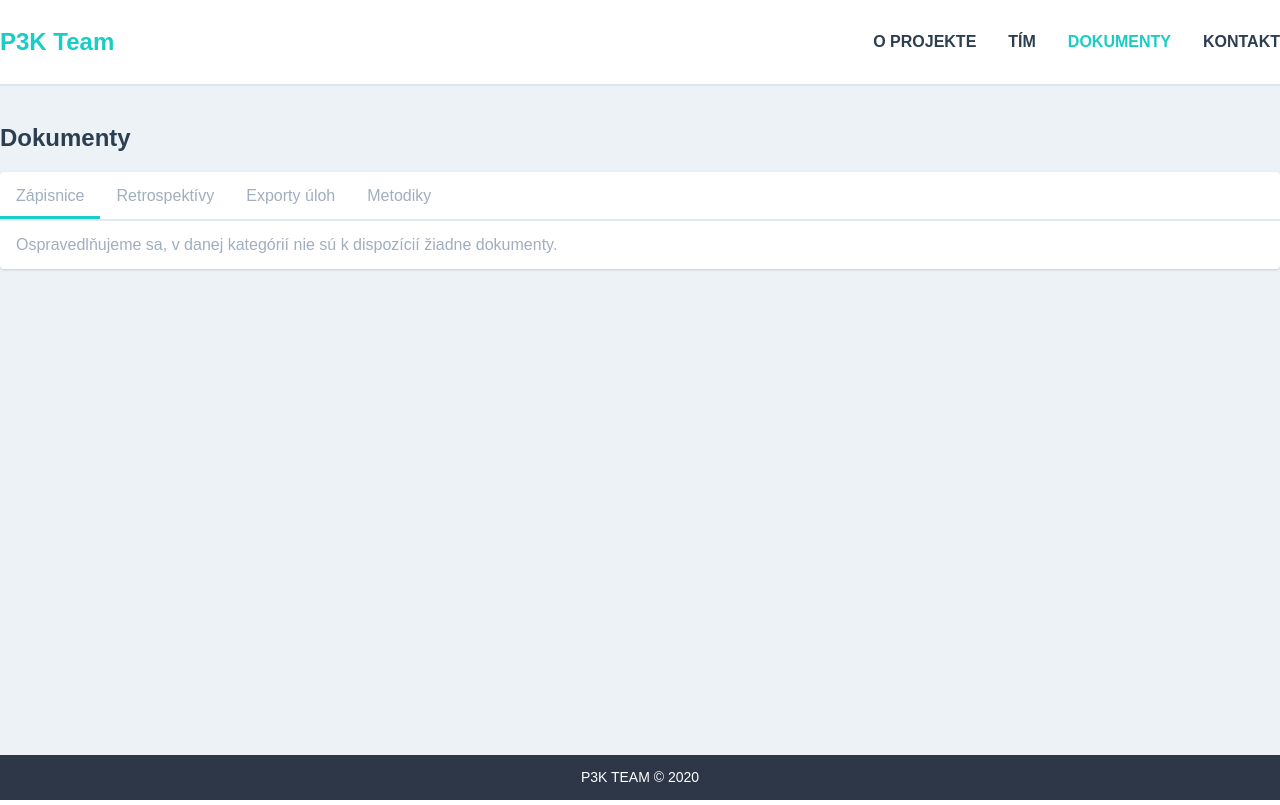
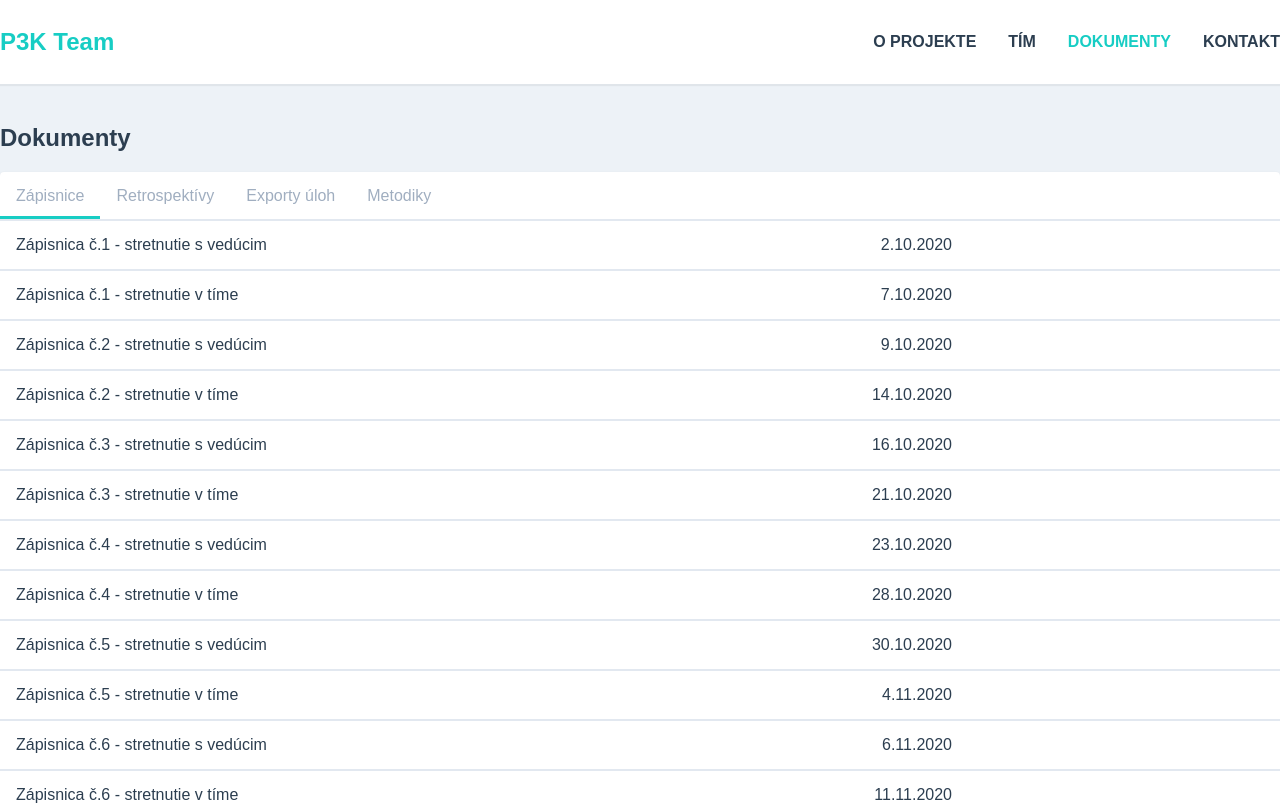
Before and after one commit to P3K-TEAM/prezentacny-web-timu, a Vue app: page /documents in a window 1280 px wide. Shown: the top 805 px of the page. Built offline with nearby package versions, Linux system fonts and the light colour scheme.

Commit message:
PW-29 Update documents - add zápisnice

```diff
--- a/src/views/Documents.vue
+++ b/src/views/Documents.vue
@@ -49,7 +49,86 @@ export default {
 		return {
 			selectedTab: '',
 			documents: {
-				'Zápisnice': [],
+				'Zápisnice': [
+					{
+						name: 'Zápisnica č.1 - stretnutie s vedúcim',
+						date: '2.10.2020',
+						link:
+							'/download/zapisnice/zapisnica1.pdf'
+					},
+					{
+						name: 'Zápisnica č.1 - stretnutie v tíme',
+						date: '7.10.2020',
+						link:
+							'/download/zapisnice/zapisnica1_1.pdf'
+					},
+					{
+						name: 'Zápisnica č.2 - stretnutie s vedúcim',
+						date: '9.10.2020',
+						link:
+							'/download/zapisnice/zapisnica2.pdf'
+					},
+					{
+						name: 'Zápisnica č.2 - stretnutie v tíme',
+						date: '14.10.2020',
+						link:
+							'/download/zapisnice/zapisnica2_2.pdf'
+					},
+					{
+						name: 'Zápisnica č.3 - stretnutie s vedúcim',
+						date: '16.10.2020',
+						link:
+							'/download/zapisnice/zapisnica3.pdf'
+					},
+					{
+						name: 'Zápisnica č.3 - stretnutie v tíme',
+						date: '21.10.2020',
+						link:
+							'/download/zapisnice/zapisnica3_3.pdf'
+					},
+					{
+						name: 'Zápisnica č.4 - stretnutie s vedúcim',
+						date: '23.10.2020',
+						link:
+							'/download/zapisnice/zapisnica4.pdf'
+					},
+					{
+						name: 'Zápisnica č.4 - stretnutie v tíme',
+						date: '28.10.2020',
+						link:
+							'/download/zapisnice/zapisnica4_4.pdf'
+					},
+					{
+						name: 'Zápisnica č.5 - stretnutie s vedúcim',
+						date: '30.10.2020',
+						link:
+							'/download/zapisnice/zapisnica5.pdf'
+					},
+					{
+						name: 'Zápisnica č.5 - stretnutie v tíme',
+						date: '4.11.2020',
+						link:
+							'/download/zapisnice/zapisnica5_5.pdf'
+					},
+					{
+						name: 'Zápisnica č.6 - stretnutie s vedúcim',
+						date: '6.11.2020',
+						link:
+							'/download/zapisnice/zapisnica6.pdf'
+					},
+					{
+						name: 'Zápisnica č.6 - stretnutie v tíme',
+						date: '11.11.2020',
+						link:
+							'/download/zapisnice/zapisnica6_6.pdf'
+					},
+					{
+						name: 'Zápisnica č.7 - stretnutie s vedúcim',
+						date: '13.11.2020',
+						link:
+							'/download/zapisnice/zapisnica7.pdf'
+					}
+				],
 				'Retrospektívy': [],
 				'Exporty úloh': [],
 				'Metodiky': [
```
Also changed, not shown: 1 other file (tests, documents, lock files or other folders).
